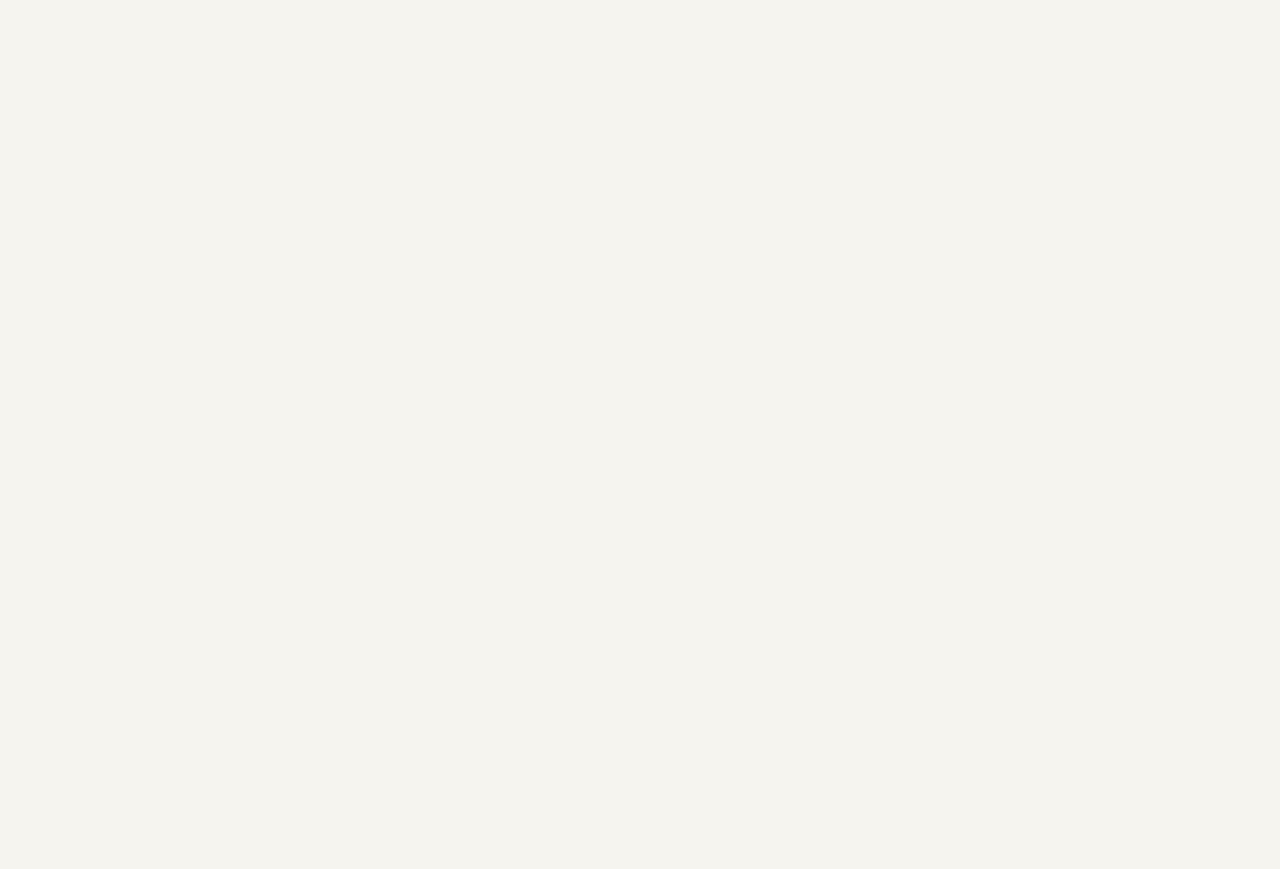
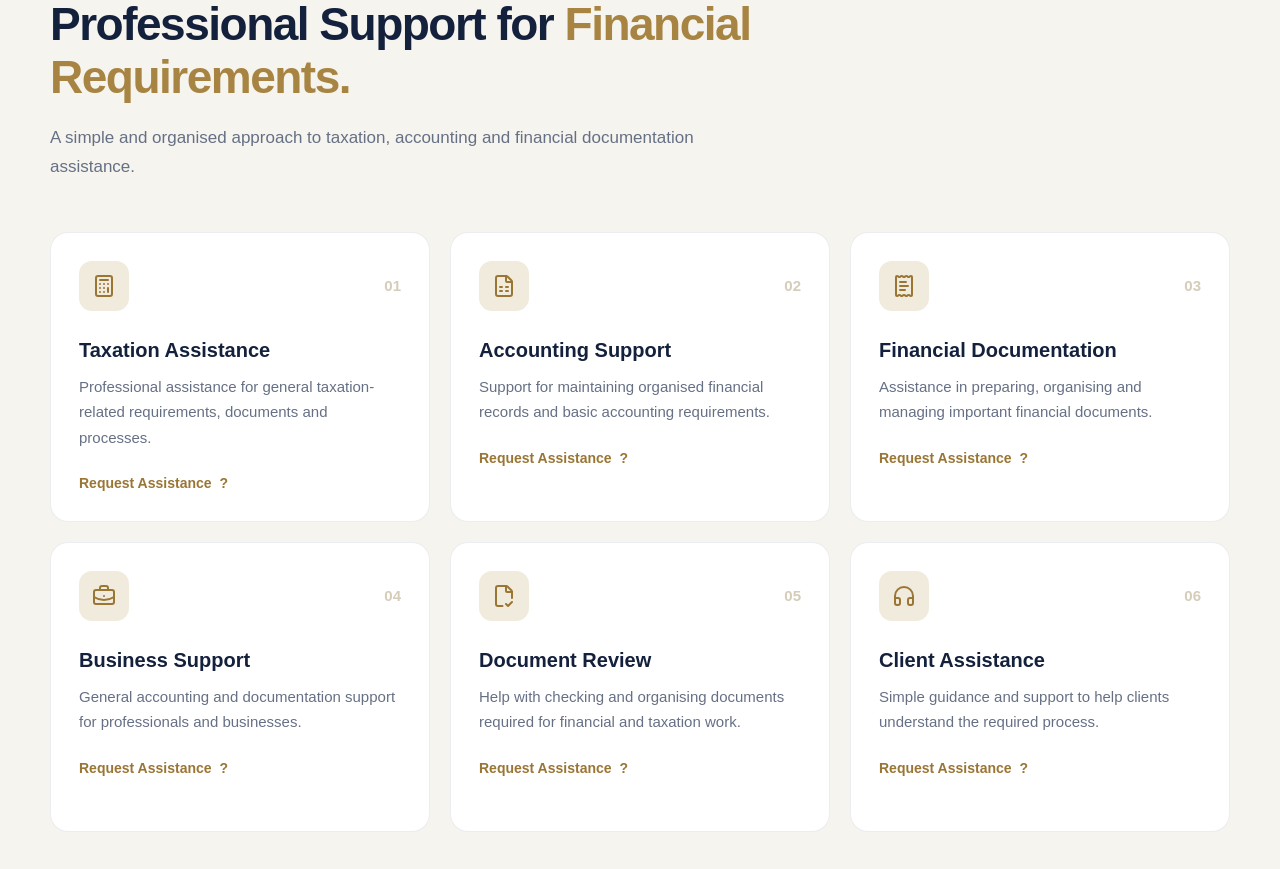
Before and after one commit to shaikhaayan10/vijesh-taxation-accounts, a React (Vite) app: page / in a window 1280 px wide. Shown: the part 1880-2749 px from the top of the page. Before the commit the page ends 1739 px from the top, so only its background shows below. Built offline with nearby package versions, Linux system fonts and the light colour scheme.

Commit message:
feat: add professional services section

```diff
--- a/src/App.css
+++ b/src/App.css
@@ -562,3 +562,108 @@ a {
     font-size: 32px;
   }
 }
+
+/* SERVICES SECTION */
+
+.services-section {
+  padding: 110px 24px;
+  background: #f6f4ee;
+}
+
+.services-container {
+  max-width: 1180px;
+  margin: 0 auto;
+}
+
+.services-heading {
+  margin-bottom: 50px;
+}
+
+.services-grid {
+  display: grid;
+  grid-template-columns: repeat(3, 1fr);
+  gap: 20px;
+}
+
+.service-card {
+  min-height: 290px;
+  padding: 28px;
+  border-radius: 18px;
+  background: #ffffff;
+  border: 1px solid rgba(20, 33, 61, 0.08);
+  transition: 0.25s ease;
+}
+
+.service-card:hover {
+  transform: translateY(-5px);
+  box-shadow: 0 20px 45px rgba(20, 33, 61, 0.08);
+}
+
+.service-card-top {
+  display: flex;
+  align-items: center;
+  justify-content: space-between;
+}
+
+.service-card-icon {
+  width: 50px;
+  height: 50px;
+  display: grid;
+  place-items: center;
+  border-radius: 13px;
+  background: #f1ebdd;
+  color: #9a7635;
+}
+
+.service-card-number {
+  color: #d5ccba;
+  font-size: 15px;
+  font-weight: 700;
+}
+
+.service-card h3 {
+  margin: 28px 0 12px;
+  color: #14213d;
+  font-size: 20px;
+}
+
+.service-card p {
+  margin: 0;
+  color: #667085;
+  font-size: 15px;
+  line-height: 1.7;
+}
+
+.service-card a {
+  margin-top: 25px;
+  display: inline-flex;
+  gap: 8px;
+  align-items: center;
+  color: #9a7635;
+  font-size: 14px;
+  font-weight: 700;
+}
+
+.service-card a span {
+  transition: 0.2s ease;
+}
+
+.service-card a:hover span {
+  transform: translateX(4px);
+}
+
+@media (max-width: 900px) {
+  .services-grid {
+    grid-template-columns: repeat(2, 1fr);
+  }
+}
+
+@media (max-width: 600px) {
+  .services-section {
+    padding: 75px 18px;
+  }
+
+  .services-grid {
+    grid-template-columns: 1fr;
+  }
+}
--- a/src/App.tsx
+++ b/src/App.tsx
@@ -1,6 +1,7 @@
 import './App.css'
 import Navbar from './Navbar'
 import About from './About'
+import Services from './Services'
 import { ArrowRight, BadgeCheck, Calculator, FileText, Landmark } from 'lucide-react'
 
 function App() {
@@ -113,6 +114,7 @@ function App() {
       </section>
 
       <About />
+      <Services />
 
     </main>
   )
--- /dev/null
+++ b/src/Services.tsx
@@ -0,0 +1,98 @@
+import {
+  Calculator,
+  ReceiptText,
+  FileSpreadsheet,
+  BriefcaseBusiness,
+  FileCheck2,
+  Headphones
+} from "lucide-react";
+
+function Services() {
+  const services = [
+    {
+      icon: <Calculator size={24} />,
+      title: "Taxation Assistance",
+      description:
+        "Professional assistance for general taxation-related requirements, documents and processes."
+    },
+    {
+      icon: <FileSpreadsheet size={24} />,
+      title: "Accounting Support",
+      description:
+        "Support for maintaining organised financial records and basic accounting requirements."
+    },
+    {
+      icon: <ReceiptText size={24} />,
+      title: "Financial Documentation",
+      description:
+        "Assistance in preparing, organising and managing important financial documents."
+    },
+    {
+      icon: <BriefcaseBusiness size={24} />,
+      title: "Business Support",
+      description:
+        "General accounting and documentation support for professionals and businesses."
+    },
+    {
+      icon: <FileCheck2 size={24} />,
+      title: "Document Review",
+      description:
+        "Help with checking and organising documents required for financial and taxation work."
+    },
+    {
+      icon: <Headphones size={24} />,
+      title: "Client Assistance",
+      description:
+        "Simple guidance and support to help clients understand the required process."
+    }
+  ];
+
+  return (
+    <section className="services-section" id="services">
+      <div className="services-container">
+
+        <div className="section-heading services-heading">
+          <p className="section-label">OUR SERVICES</p>
+
+          <h2>
+            Professional Support for
+            <span> Financial Requirements.</span>
+          </h2>
+
+          <p>
+            A simple and organised approach to taxation, accounting and
+            financial documentation assistance.
+          </p>
+        </div>
+
+        <div className="services-grid">
+          {services.map((service, index) => (
+            <article className="service-card" key={service.title}>
+              <div className="service-card-top">
+                <div className="service-card-icon">
+                  {service.icon}
+                </div>
+
+                <span className="service-card-number">
+                  0{index + 1}
+                </span>
+              </div>
+
+              <h3>{service.title}</h3>
+
+              <p>{service.description}</p>
+
+              <a href="#contact">
+                Request Assistance
+                <span>?</span>
+              </a>
+            </article>
+          ))}
+        </div>
+
+      </div>
+    </section>
+  );
+}
+
+export default Services;
```
